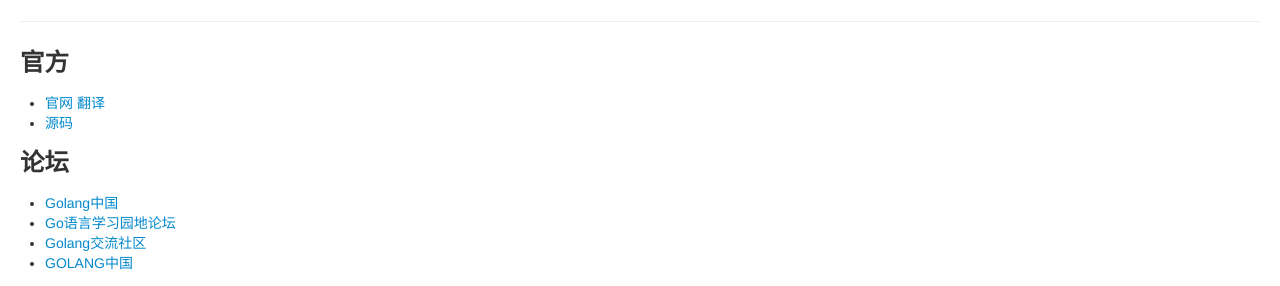
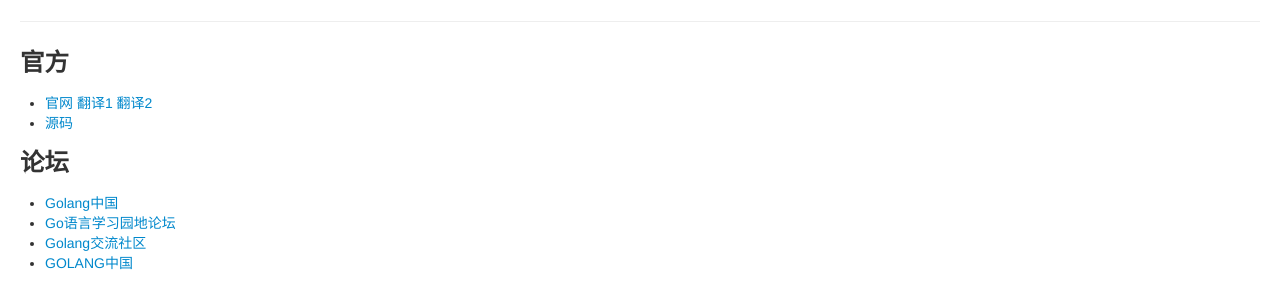
Before and after one commit to oneslang/oneslang.net, a Jekyll site: the page built from golang/resource.md, in a window 1280 px wide and 900 px high. Shown: the part 141-427 px from the top of the window. Built offline with Jekyll 4.4.1, drawn with Linux system fonts in a browser that asks for light colours.

Commit message:
add zh.golanger.com

```diff
--- a/golang/resource.md
+++ b/golang/resource.md
@@ -5,7 +5,8 @@ title: 资源
 
 ### 官方
 * [官网](http://golang.org)
-[翻译](http://zh-golang.appsp0t.com)
+[翻译1](http://zh-golang.appsp0t.com)
+[翻译2](http://zh.golanger.com)
 * [源码](https://code.google.com/p/go)
 
 ### 论坛
```
